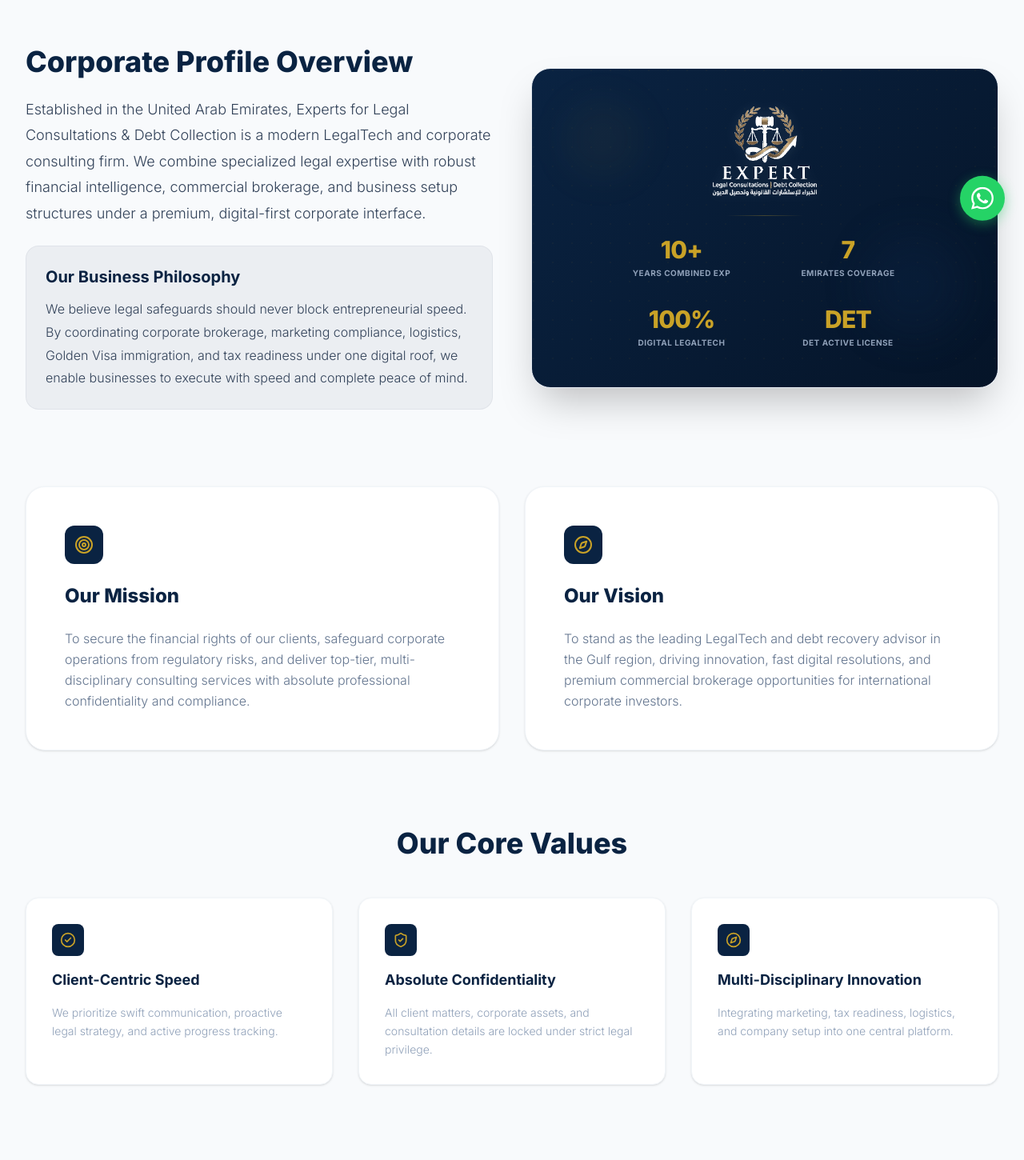
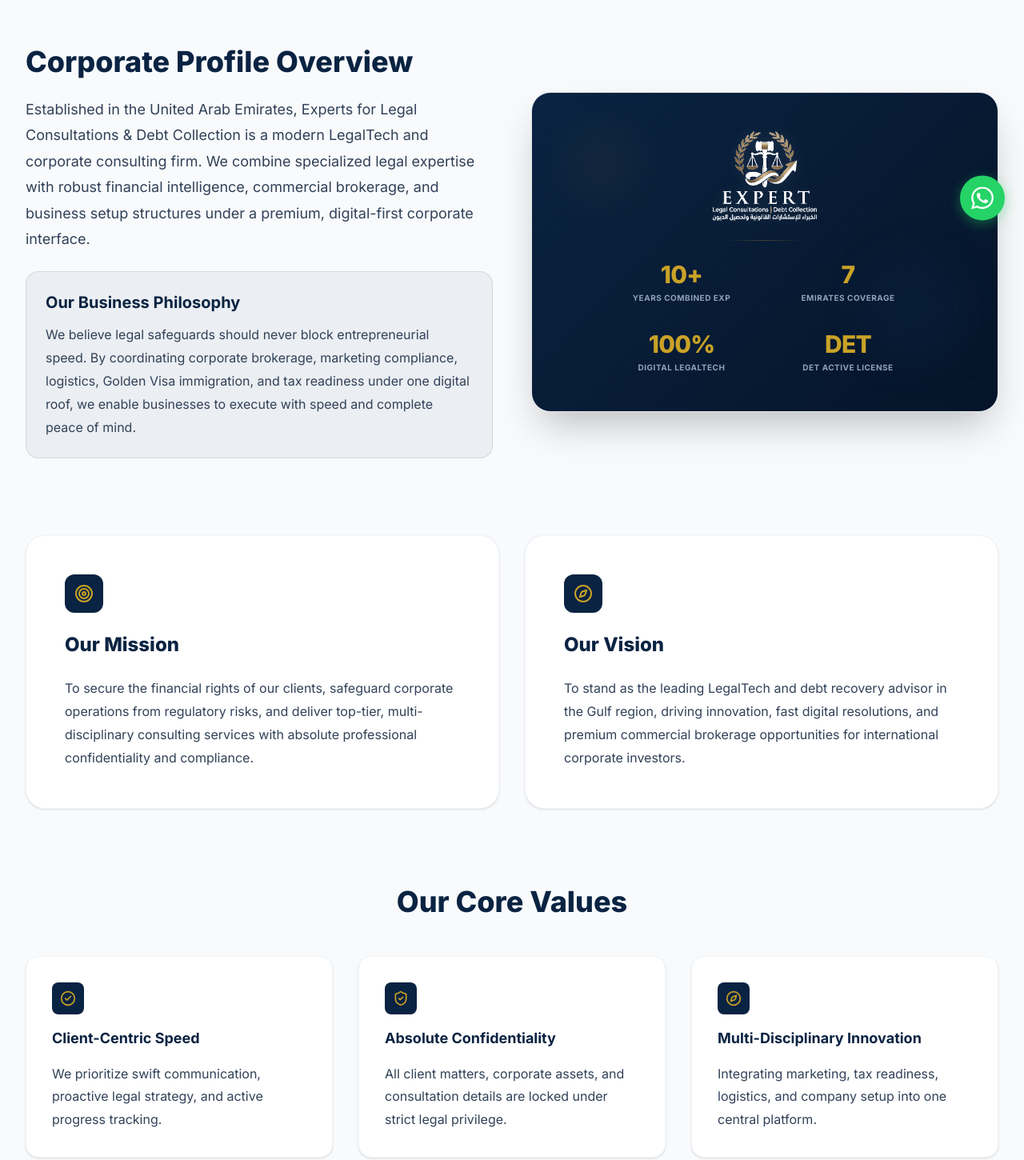
Before and after one commit to abdullahrock403-ops/legaltech, a Next.js app: page /about in a window 1280 px wide. Shown: the part 500-1950 px from the top of the page at 80% size. Built offline with nearby package versions, Linux system fonts and the light colour scheme.

Commit message:
style: fix contrast and text contrast issues on light themed about page containers

```diff
--- a/src/app/about/page.tsx
+++ b/src/app/about/page.tsx
@@ -64,14 +64,14 @@ export default function AboutPage() {
         <section className="grid grid-cols-1 lg:grid-cols-2 gap-12 items-center">
           <motion.div initial={{ opacity: 0, x: -35 }} whileInView={{ opacity: 1, x: 0 }} viewport={{ once: true }} transition={{ duration: 0.6 }} className="space-y-6 lg:order-first order-last max-w-3xl">
             <h2 className="text-3xl sm:text-4xl font-extrabold text-navy-900">{t("about_overview_title")}</h2>
-            <p className="text-base sm:text-lg text-slate-700 dark:text-slate-200 leading-[1.8] font-light">
+            <p className="text-base sm:text-lg text-slate-700 leading-[1.8] font-normal">
               {t("about_overview_text")}
             </p>
-            <div className="p-6 bg-navy-900/5 dark:bg-gold-500/5 rounded-2xl border border-navy-900/5 dark:border-gold-500/10">
-              <h4 className="text-lg sm:text-xl font-bold text-navy-900 dark:text-gold-500 mb-3">
+            <div className="p-6 bg-navy-900/5 rounded-2xl border border-navy-900/10">
+              <h4 className="text-lg sm:text-xl font-bold text-navy-900 mb-3">
                 {isRtl ? "فلسفة عملنا" : "Our Business Philosophy"}
               </h4>
-              <p className="text-base text-slate-700 dark:text-slate-200 leading-[1.8] font-light">
+              <p className="text-base text-slate-700 leading-[1.8] font-normal">
                 {isRtl
                   ? "نحن نؤمن بأن الحماية القانونية لا ينبغي أن تعوق سرعة رواد الأعمال. من خلال تنسيق استشارات تأسيس الشركات، الامتثال للتسويق، الخدمات اللوجستية، تأشيرة الإقامة الذهبية، والاستعداد الضريبي تحت مظلة رقمية واحدة، فإننا نساعد الشركات على الأداء والنمو بثقة وأمان تام."
                   : "We believe legal safeguards should never block entrepreneurial speed. By coordinating corporate brokerage, marketing compliance, logistics, Golden Visa immigration, and tax readiness under one digital roof, we enable businesses to execute with speed and complete peace of mind."}
@@ -153,7 +153,7 @@ export default function AboutPage() {
               <Target className="w-6 h-6" />
             </div>
             <h3 className="text-2xl font-extrabold text-navy-900">{t("about_mission_title")}</h3>
-            <p className="text-sm sm:text-base text-slate-500 leading-relaxed font-light">
+            <p className="text-base text-slate-700 leading-[1.8] font-normal">
               {t("about_mission_desc")}
             </p>
           </motion.div>
@@ -164,7 +164,7 @@ export default function AboutPage() {
               <Compass className="w-6 h-6" />
             </div>
             <h3 className="text-2xl font-extrabold text-navy-900">{t("about_vision_title")}</h3>
-            <p className="text-sm sm:text-base text-slate-500 leading-relaxed font-light">
+            <p className="text-base text-slate-700 leading-[1.8] font-normal">
               {t("about_vision_desc")}
             </p>
           </motion.div>
@@ -184,7 +184,7 @@ export default function AboutPage() {
                     <Icon className="w-5 h-5" />
                   </div>
                   <h4 className="text-lg font-bold text-navy-900">{v.title}</h4>
-                  <p className="text-xs sm:text-sm text-slate-400 leading-relaxed font-light">{v.desc}</p>
+                  <p className="text-sm sm:text-base text-slate-700 leading-[1.8] font-normal">{v.desc}</p>
                 </motion.div>
               );
             })}
@@ -225,7 +225,7 @@ export default function AboutPage() {
                     0{i + 1}
                   </div>
                   <h4 className="text-lg font-bold text-navy-900 mb-2">{step.year}</h4>
-                  <p className="text-xs sm:text-sm text-slate-400 leading-relaxed font-light">{step.desc}</p>
+                  <p className="text-sm sm:text-base text-slate-700 leading-[1.8] font-normal">{step.desc}</p>
                 </motion.div>
               ))}
             </div>
@@ -246,7 +246,7 @@ export default function AboutPage() {
               <div>
                 <h4 className="text-lg font-extrabold text-navy-900">Mr. Salah Ali Salem Alazzani</h4>
                 <p className="text-xs text-gold-600 font-bold uppercase tracking-wider mt-0.5">Founder & Managing Partner</p>
-                <p className="text-xs text-slate-400 mt-2 font-light">Directing corporate litigation strategies, commercial debt recoveries, and business advisory services across the United Arab Emirates.</p>
+                <p className="text-sm text-slate-700 mt-2 leading-[1.8] font-normal">Directing corporate litigation strategies, commercial debt recoveries, and business advisory services across the United Arab Emirates.</p>
               </div>
             </motion.div>
           </div>
```
